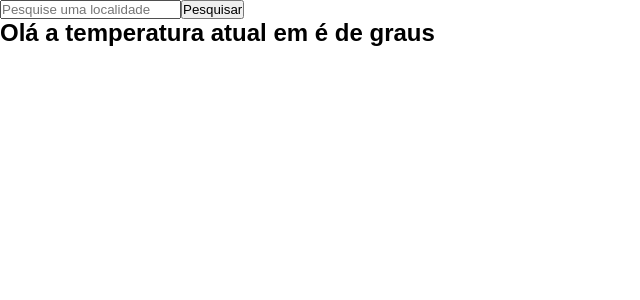
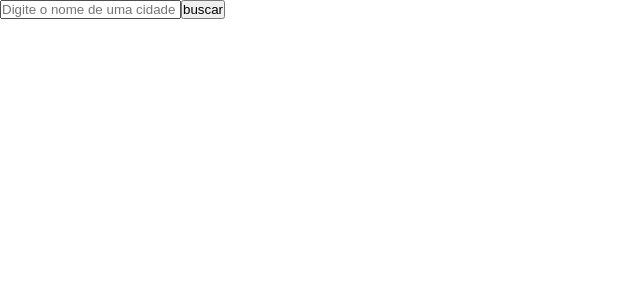
Before and after one commit to ThiagoPaz1/app-music-suggestion-by-temperature, an Angular app: page / in a window 1280 px wide. Shown: the top 300 px of the page, without its empty margins (0-640 px from the left). Built offline with nearby package versions, Linux system fonts and the light colour scheme; no server answers.

Commit message:
feat: checkCityName method created.

```diff
--- a/src/app/app.module.ts
+++ b/src/app/app.module.ts
@@ -1,6 +1,7 @@
 import { NgModule } from '@angular/core';
 import { BrowserModule } from '@angular/platform-browser';
 import { HttpClientModule } from '@angular/common/http'
+import { FormsModule } from '@angular/forms';
 
 import { AppRoutingModule } from './app-routing.module';
 import { AppComponent } from './app.component';
@@ -15,7 +16,8 @@ import { HomeComponent } from './components/home/home.component';
   imports: [
     BrowserModule,
     AppRoutingModule,
-    HttpClientModule
+    HttpClientModule,
+    FormsModule
   ],
   providers: [],
   bootstrap: [AppComponent]
--- a/src/app/components/home/home.component.html
+++ b/src/app/components/home/home.component.html
@@ -1,9 +1,18 @@
 <div>
   <form>
-    <input type="text" placeholder="Pesquise uma localidade">
-    <input type="submit" value="Pesquisar">
+    <input type="text" placeholder="Digite o nome de uma cidade" [(ngModel)]="cityName" name="cityName">
+    <button (click)="getWeatherData()">
+      buscar
+    </button>
   </form>
-  <h2>
-    Olá a temperatura atual em {{ currentTempData.results.city }} é de {{ currentTempData.results.temp }} graus
-  </h2>
+
+  <div>
+    <h2 *ngIf="invalidCityName">
+      Digite o nome de uma cidade valido
+    </h2>
+
+    <h2 *ngIf="currentTempData.results.city">
+      Olá a temperatura atual em {{ currentTempData.results.city }} é de {{ currentTempData.results.temp }} graus
+    </h2>
+  </div>
 </div>
--- a/src/app/components/home/home.component.ts
+++ b/src/app/components/home/home.component.ts
@@ -9,7 +9,10 @@ import { WeatherData } from 'src/app/types';
   styleUrls: ['./home.component.css']
 })
 export class HomeComponent implements OnInit {
+  cityName: string = ''
+  invalidCityName: boolean = false
   currentTempData: WeatherData = {
+    by: '',
     results: {
       temp: '',
       city: ''
@@ -19,11 +22,27 @@ export class HomeComponent implements OnInit {
   constructor(private weatherService: WeatherService) { }
 
   ngOnInit(): void {
-    this.getWeatherData()
+  }
+
+  checkCityName(): boolean {
+    return Boolean(this.cityName)
   }
 
   getWeatherData() {
-    this.weatherService.getDataByCity('maceio')
-      .subscribe(w => this.currentTempData = w)
+    if (this.checkCityName()) {
+      this.weatherService.getDataByCity(this.cityName)
+        .subscribe((weather) => {
+          if (weather.by === 'default') {
+            this.currentTempData.results.city = ''
+            this.invalidCityName = true
+          } else {
+            this.invalidCityName = false
+            this.currentTempData = weather
+          }
+        })
+    } else {
+      this.currentTempData.results.city = ''
+      this.invalidCityName = true
+    }
   }
 }
--- a/src/app/types/index.d.ts
+++ b/src/app/types/index.d.ts
@@ -1,4 +1,5 @@
 export type WeatherData = {
+  by: string
   results: {
     temp: string
     city: string
```
